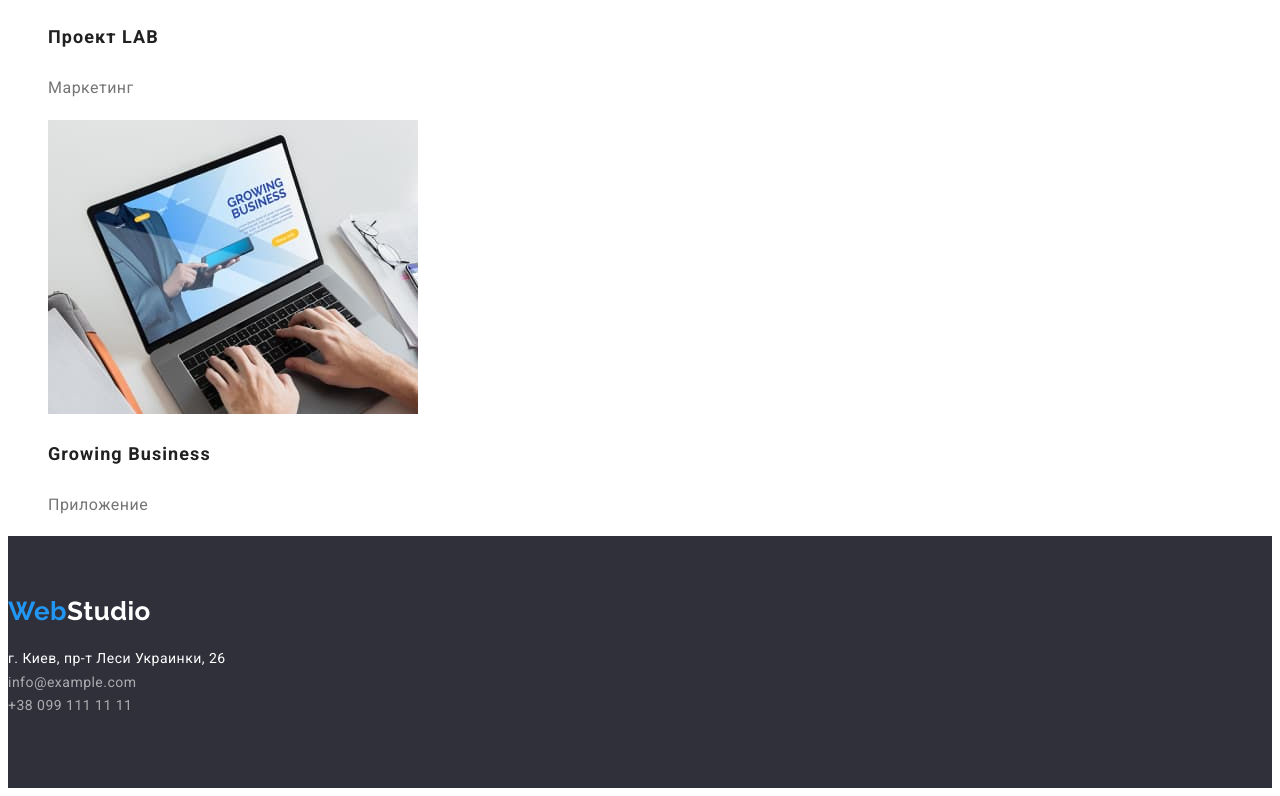
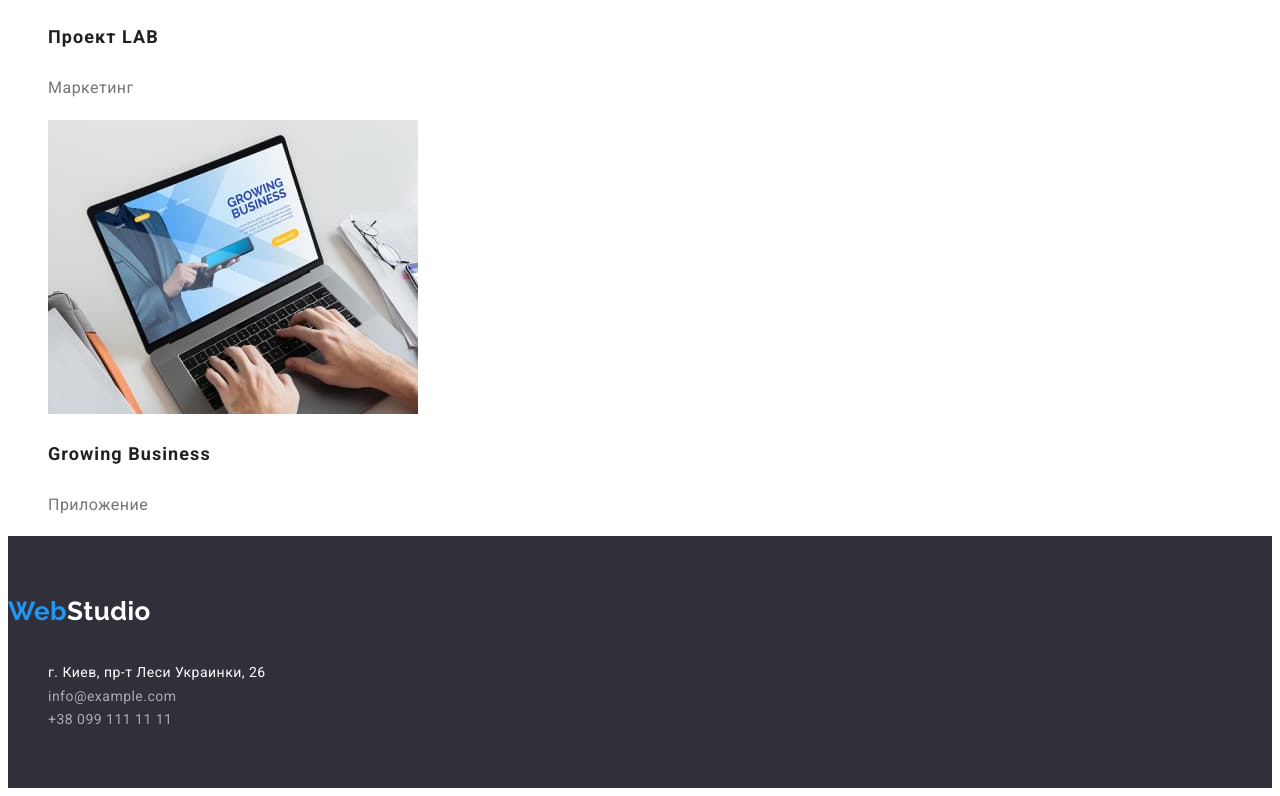
Before and after one commit to MaksiIv/goit-markup-hw-02, a plain HTML site: page portfolio.html in a window 1280 px wide. Shown: the part 3512-4308 px from the top of the page. Drawn offline with Linux system fonts and the light colour scheme.

Commit message:
Изменяет подвал в порфолио

```diff
--- a/portfolio.html
+++ b/portfolio.html
@@ -128,16 +128,23 @@
 
     <!--Подвал -->
     <footer class="footer">
-        <div class="footer-logo-section container">
-            <a href="./index.html" class="footer-logo"><span lang="en" class="accent">Web</span>Studio</a>
-        </div>
-        <div class="footer-address-section container">
-            <address class="footer-address">
-                г. Киев, пр-т Леси Украинки, 26<br>
-                <a href="info@example.com"><span class="footer-contacts">info@example.com</span></a><br>
-                <a href="tel:+380991111111"><span class="footer-contacts">+38 099 111 11 11</span></a>
-            </address>
-        </div>
-    </footer>
+      <div class="footer-logo-section">
+        <a href="./index.html" class="footer-logo"
+          ><span lang="en" class="accent">Web</span>Studio</a
+        >
+      </div>
+      <div class="footer-address-section">
+        <address class="footer-address">
+          <ul class="list">
+            <li><a href="" class="footer-address-item">г. Киев, пр-т Леси Украинки, 26</a></li>
+            <li>
+              <a href="info@example.com"><span class="footer-contacts">info@example.com</span></a>
+            </li>
+            <li>
+              <a href="tel:+380991111111"><span class="footer-contacts">+38 099 111 11 11</span></a>
+            </li>
+          </ul>
+        </address>
+      </div>
 </body>
 </html>
```
